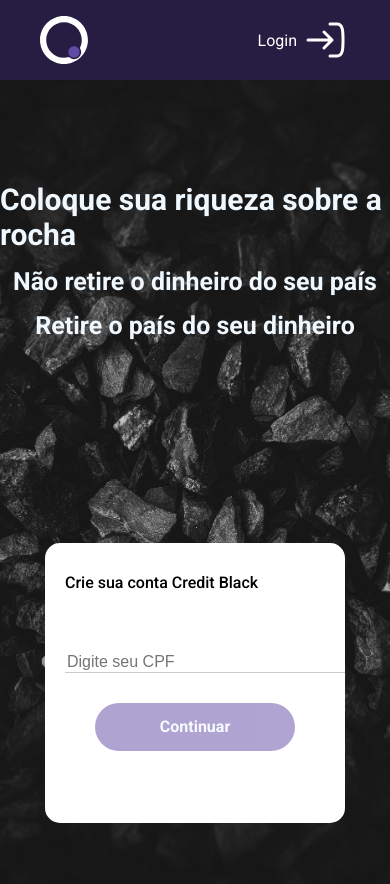
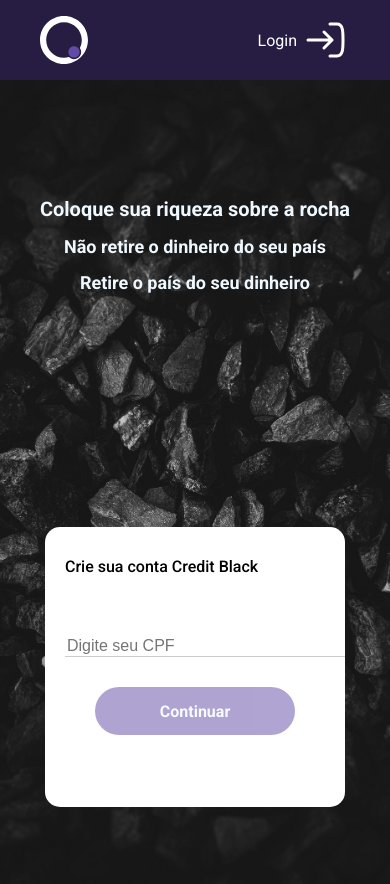
Before and after one commit to Black-Bank/credit_black_ibk, a React (Create React App) app: page / in a window 390 px wide. Shown: the top 884 px of the page. Built offline with nearby package versions, Linux system fonts and the light colour scheme.

Commit message:
feat: text size

```diff
--- a/src/screens/Home/Home.css
+++ b/src/screens/Home/Home.css
@@ -41,6 +41,11 @@
 	font-size: 30px;
 	font-weight: bolder;
 }
+@media screen and (max-width: 600px) {
+	.info-title {
+		font-size: 20px;
+	}
+}
 .info-create-account {
 	display: flex;
 	justify-content: left;
@@ -56,6 +61,11 @@
 	margin-top: 15px;
 }
 
+@media screen and (max-width: 600px) {
+	.info-description {
+		font-size: 18px;
+	}
+}
 .info-document {
 	margin-top: 60px;
 	font-size: 15px;
```
